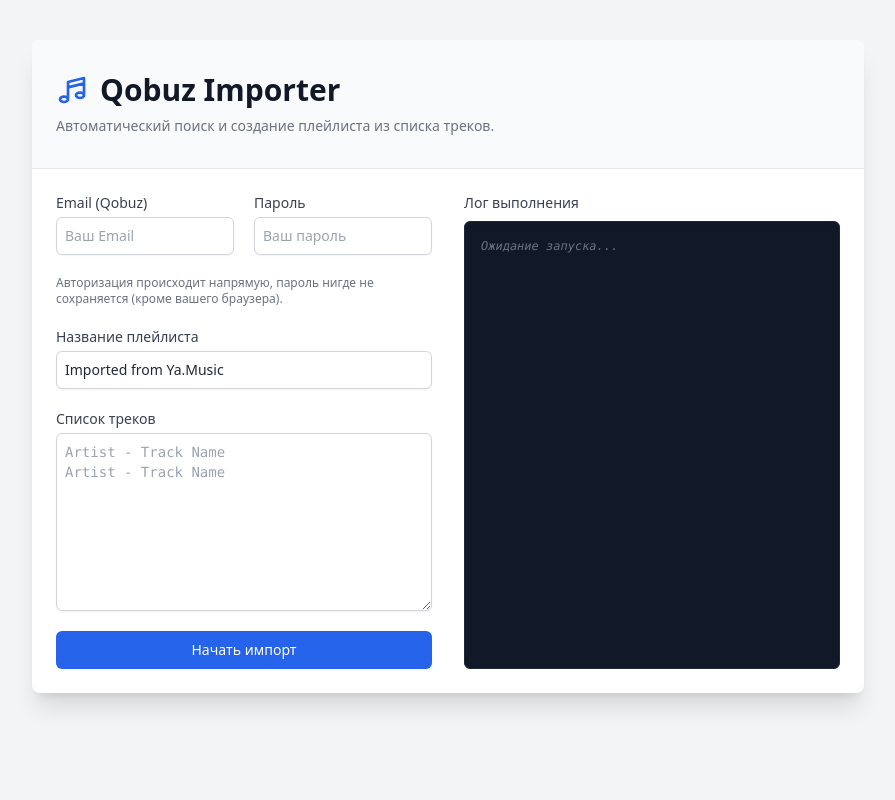
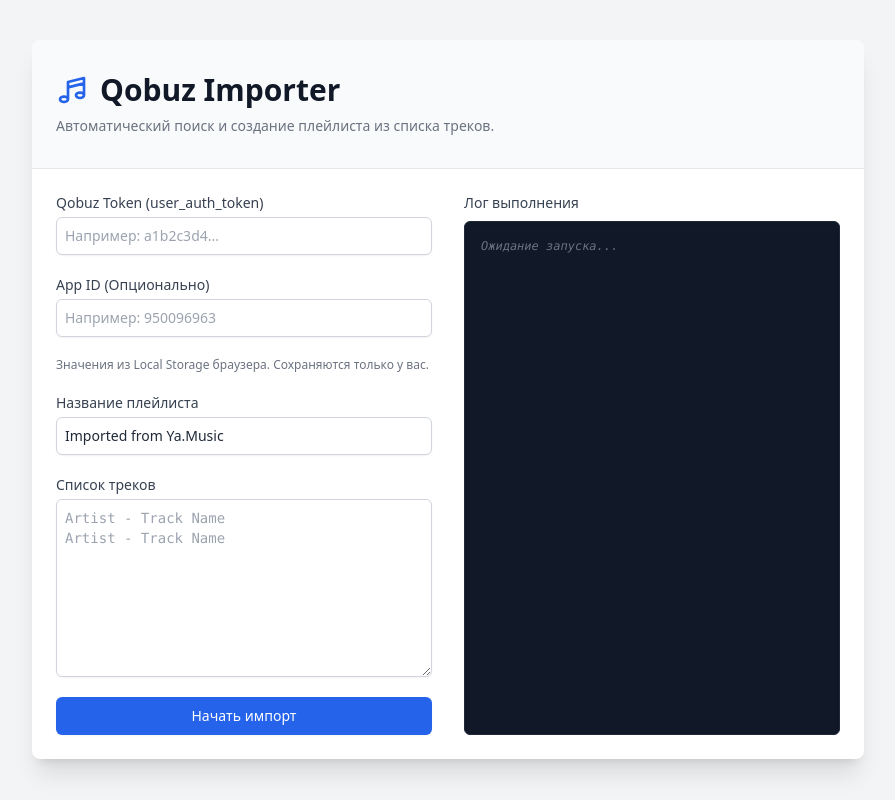
Before and after one commit to MerlinRus/qobuz-playlist-importer, a FastAPI app: page / in a window 1280 px wide. Shown: the whole page, without its empty margins (192-1087 px from the left). Run offline with FastAPI, Linux system fonts and the light colour scheme; some libraries are stand-ins or nearby versions.

Commit message:
Revert to token and app_id authentication due to Qobuz API restrictions on login

```diff
--- a/main.py
+++ b/main.py
@@ -28,8 +28,8 @@ APP_SECRET = clean_env('QOBUZ_APP_SECRET', '5929d2b8b9354226a0a73d327f918991')
 BASE_URL = "https://www.qobuz.com/api.json/0.2/"
 
 class QobuzDirect:
-    def __init__(self, initial_app_id, app_secret):
-        self.auth_token = None
+    def __init__(self, token, initial_app_id, app_secret):
+        self.auth_token = token
         self.app_id = initial_app_id
         self.app_secret = app_secret
         self.session = requests.Session()
@@ -70,42 +70,25 @@ class QobuzDirect:
         response = self.session.get(url, headers=headers)
         return response.json()
 
-    def login(self, email, password):
-        """Авторизация по email и паролю, автоматический подбор App ID"""
+    def get_user_info(self, provided_app_id=None):
+        """Проверка токена и автоматический подбор App ID"""
         known_app_ids = [
-            self.app_id, '950096963', '798273057', '579939560',
+            provided_app_id, self.app_id, '950096963', '798273057', '579939560',
             '100000000', '306000000', '274246104'
         ]
 
-        method = "user/login"
-        hashed_password = hashlib.md5(password.encode('utf-8')).hexdigest()
         last_error = None
-
         for test_app_id in known_app_ids:
             if not test_app_id: continue
 
-            timestamp = str(int(time.time()))
-            # Базовые параметры для подписи
-            params = {
-                "username": email,
-                "password": hashed_password
-            }
-            sig = self._generate_signature(method, params, timestamp)
-
-            # Полный набор параметров для запроса
-            request_params = params.copy()
-            request_params["request_ts"] = timestamp
-            request_params["request_sig"] = sig
-
-            data = self._request(method, request_params, current_app_id=test_app_id)
-            if 'user_auth_token' in data and 'user' in data:
+            data = self._request("user/get", current_app_id=test_app_id)
+            if 'display_name' in data:
                 self.app_id = test_app_id
-                self.auth_token = data['user_auth_token']
-                return True, f"Успешный вход: {data['user']['display_name']}"
+                return True, f"Авторизован как: {data['display_name']} (App ID: {test_app_id})"
             else:
                 last_error = data
 
-        error_msg = "Ошибка входа. "
+        error_msg = "Ошибка токена: не удалось авторизоваться. Проверьте ваш токен. "
         if last_error:
             if last_error.get('message'):
                 error_msg += f"Ответ Qobuz: {last_error.get('message')}"
@@ -172,8 +155,8 @@ templates = Jinja2Templates(directory="templates")
 jobs = {}
 
 class ImportRequest(BaseModel):
-    email: str
-    password: str
+    token: str
+    app_id: str
     playlist_name: str
     tracks: str
 
@@ -192,8 +175,8 @@ async def start_import(req: ImportRequest):
         raise HTTPException(status_code=400, detail="Список треков пуст")
 
     jobs[job_id] = {
-        "email": req.email,
-        "password": req.password,
+        "token": req.token,
+        "app_id": req.app_id,
         "playlist_name": req.playlist_name,
         "tracks": track_list
     }
@@ -207,20 +190,20 @@ async def process_import(job_id: str):
         yield json.dumps({"status": "error", "msg": "Задача не найдена", "fatal": True})
         return
 
-    email = job_data["email"]
-    password = job_data["password"]
+    token = job_data["token"]
+    user_app_id = job_data["app_id"]
     playlist_name = job_data["playlist_name"]
     track_names = job_data["tracks"]
 
     del jobs[job_id] # Удаляем задачу из памяти
 
-    client = QobuzDirect(APP_ID, APP_SECRET)
+    client = QobuzDirect(token, APP_ID, APP_SECRET)
 
-    yield json.dumps({"status": "info", "msg": "Выполняю вход в Qobuz..."})
+    yield json.dumps({"status": "info", "msg": "Проверяю токен и подбираю рабочий App ID..."})
     await asyncio.sleep(0.1)
 
     # Используем asyncio.to_thread для синхронных запросов
-    success, auth_msg = await asyncio.to_thread(client.login, email, password)
+    success, auth_msg = await asyncio.to_thread(client.get_user_info, user_app_id)
 
     if not success:
         yield json.dumps({"status": "error", "msg": auth_msg, "fatal": True})
--- a/templates/index.html
+++ b/templates/index.html
@@ -21,19 +21,17 @@
                 <!-- Form Section -->
                 <div class="md:w-1/2">
                     <form id="importForm" class="space-y-5">
-                        <div class="grid grid-cols-1 gap-5 sm:grid-cols-2">
-                            <div>
-                                <label for="email" class="block text-sm font-medium text-gray-700">Email (Qobuz)</label>
-                                <input type="email" id="email" name="email" required placeholder="Ваш Email"
-                                    class="mt-1 block w-full rounded-md border-gray-300 shadow-sm focus:border-blue-500 focus:ring-blue-500 sm:text-sm border p-2">
-                            </div>
-                            <div>
-                                <label for="password" class="block text-sm font-medium text-gray-700">Пароль</label>
-                                <input type="password" id="password" name="password" required placeholder="Ваш пароль"
-                                    class="mt-1 block w-full rounded-md border-gray-300 shadow-sm focus:border-blue-500 focus:ring-blue-500 sm:text-sm border p-2">
-                            </div>
+                        <div>
+                            <label for="token" class="block text-sm font-medium text-gray-700">Qobuz Token (user_auth_token)</label>
+                            <input type="password" id="token" name="token" required placeholder="Например: a1b2c3d4..."
+                                class="mt-1 block w-full rounded-md border-gray-300 shadow-sm focus:border-blue-500 focus:ring-blue-500 sm:text-sm border p-2">
                         </div>
-                        <p class="mt-1 text-xs text-gray-500">Авторизация происходит напрямую, пароль нигде не сохраняется (кроме вашего браузера).</p>
+                        <div>
+                            <label for="app_id" class="block text-sm font-medium text-gray-700">App ID (Опционально)</label>
+                            <input type="text" id="app_id" name="app_id" placeholder="Например: 950096963"
+                                class="mt-1 block w-full rounded-md border-gray-300 shadow-sm focus:border-blue-500 focus:ring-blue-500 sm:text-sm border p-2">
+                        </div>
+                        <p class="mt-1 text-xs text-gray-500">Значения из Local Storage браузера. Сохраняются только у вас.</p>
 
                         <div>
                             <label for="playlist_name" class="block text-sm font-medium text-gray-700">Название плейлиста</label>
@@ -68,17 +66,17 @@
     <script>
         document.addEventListener('DOMContentLoaded', () => {
             const form = document.getElementById('importForm');
-            const emailInput = document.getElementById('email');
-            const passwordInput = document.getElementById('password');
+            const tokenInput = document.getElementById('token');
+            const appIdInput = document.getElementById('app_id');
             const consoleDiv = document.getElementById('console');
             const submitBtn = document.getElementById('submitBtn');
             let eventSource = null;
 
             // Восстановление данных
-            const savedEmail = localStorage.getItem('qobuz_email');
-            const savedPassword = localStorage.getItem('qobuz_password');
-            if (savedEmail) emailInput.value = savedEmail;
-            if (savedPassword) passwordInput.value = savedPassword;
+            const savedToken = localStorage.getItem('qobuz_token');
+            const savedAppId = localStorage.getItem('qobuz_app_id');
+            if (savedToken) tokenInput.value = savedToken;
+            if (savedAppId) appIdInput.value = savedAppId;
 
             function logMsg(msg, isError = false, isSuccess = false) {
                 const p = document.createElement('div');
@@ -99,16 +97,16 @@
             form.addEventListener('submit', async (e) => {
                 e.preventDefault();
 
-                const email = emailInput.value.trim();
-                const password = passwordInput.value;
+                const token = tokenInput.value.trim();
+                const app_id = appIdInput.value.trim();
                 const playlistName = document.getElementById('playlist_name').value.trim();
                 const tracks = document.getElementById('tracks').value;
 
-                if (!email || !password || !tracks) return;
+                if (!token || !tracks) return;
 
-                // Сохраняем логин для удобства
-                localStorage.setItem('qobuz_email', email);
-                localStorage.setItem('qobuz_password', password);
+                // Сохраняем значения для удобства
+                localStorage.setItem('qobuz_token', token);
+                localStorage.setItem('qobuz_app_id', app_id);
 
                 submitBtn.disabled = true;
                 submitBtn.classList.add('opacity-50', 'cursor-not-allowed');
@@ -126,7 +124,7 @@
                     const res = await fetch('/api/start_import', {
                         method: 'POST',
                         headers: { 'Content-Type': 'application/json' },
-                        body: JSON.stringify({ email, password, playlist_name: playlistName, tracks })
+                        body: JSON.stringify({ token, app_id, playlist_name: playlistName, tracks })
                     });
 
                     const data = await res.json();
```
Also changed, not shown: test_qobuz.py (added, +40 -0 lines).
